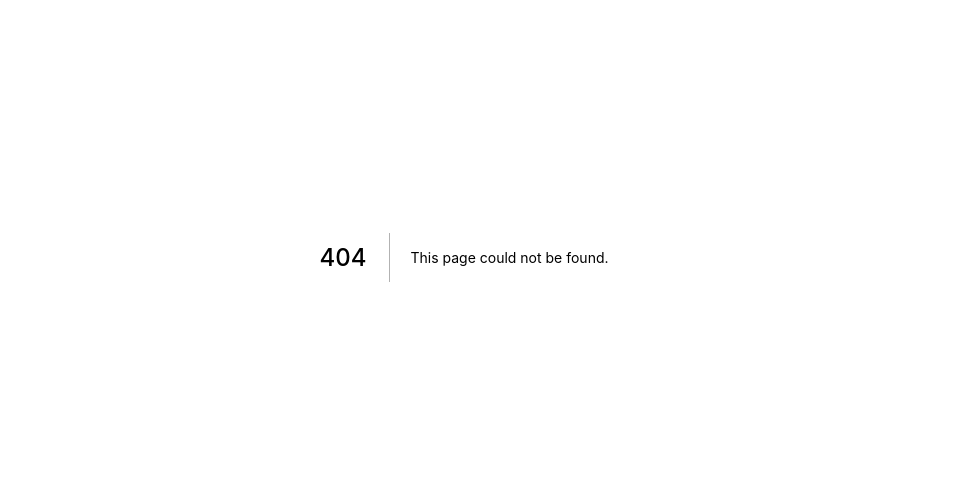
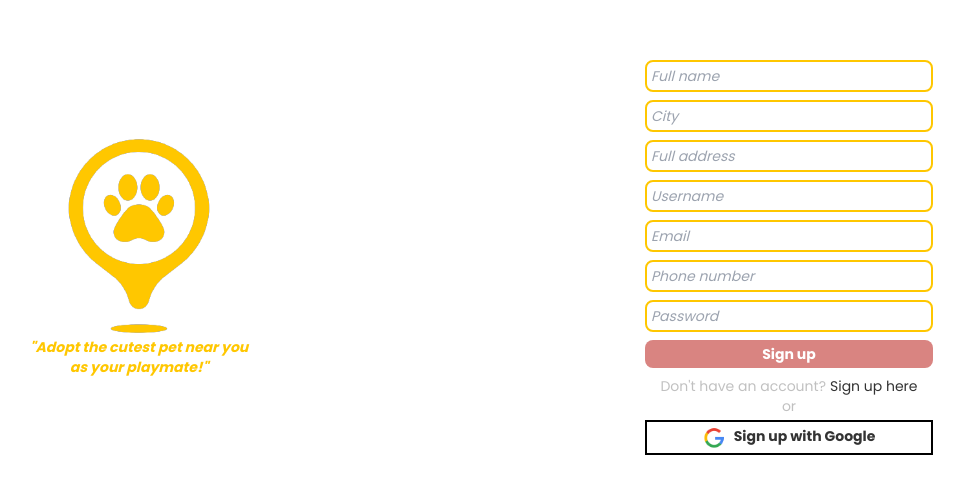
Before and after one commit to Blueneon28/PetAdopter-CapstoneProject, a Next.js app: page /auth/register in a window 1280 px wide. Before the commit this address had no page. Shown: the part 143-636 px from the top of the page, without its empty margins (176-1140 px from the left). Built offline with nearby package versions, Linux system fonts and the light colour scheme.

Commit message:
slicing login and register pages

```diff
--- a/pages/auth/login.jsx
+++ b/pages/auth/login.jsx
@@ -1,3 +1,46 @@
+import Image from "next/image";
+
+import logo from "../../assets/img/logo-petdopter.png";
+import { CustomInput } from "../../components/CustomInput";
+import { LoginButton, GoogleButton } from "../../components/CustomButton";
+
 export default function Login() {
-  return <div>login</div>;
+  return (
+    <>
+      <div className="w-screen h-screen grid items-center text-sm font-Poppins">
+        <div className="grid grid-cols-1 lg:grid-cols-2 gap-5 items-center justify-items-center">
+          <div className="grid justify-items-center">
+            <Image src={logo} alt="" width={150} height={200} />
+            <p className=" font-bold italic text-primary">
+              "Adopt the cutest pet near you
+            </p>
+            <p className=" font-bold italic text-primary">as your playmate!"</p>
+          </div>
+          <div className="grid grid-cols-1 justify-items-center gap-5">
+            <CustomInput
+              id="inputEmail"
+              type="email"
+              placeholder="Email"
+              // onChange={(e) => setEmail(e.target.value)}
+            />
+            <CustomInput
+              id="inputPassword"
+              type="password"
+              placeholder="Password"
+              // onChange={(e) => setPassword(e.target.value)}
+            />
+            <LoginButton id="loginButton" type="submit" label="Login" />
+            <div>
+              <div className="flex space-x-1 justify-center ">
+                <p className="opacity-30">Don't have an account?</p>
+                <p>Sign up here</p>
+              </div>
+              <p className="flex justify-center opacity-30 pb-1">or</p>
+              <GoogleButton label="Continue with Google" />
+            </div>
+          </div>
+        </div>
+      </div>
+    </>
+  );
 }
--- /dev/null
+++ b/pages/auth/register.jsx
@@ -0,0 +1,76 @@
+import Image from "next/image";
+
+import logo from "../../assets/img/logo-petdopter.png";
+import { CustomInput } from "../../components/CustomInput";
+import { SignupButton, GoogleButton } from "../../components/CustomButton";
+
+export default function Register() {
+  return (
+    <>
+      <div className="w-screen h-screen grid items-center text-sm font-Poppins">
+        <div className="grid grid-cols-1 lg:grid-cols-2 gap-5 items-center justify-items-center">
+          <div className="grid justify-items-center">
+            <Image src={logo} alt="" width={150} height={200} />
+            <p className=" font-bold italic text-primary">
+              "Adopt the cutest pet near you
+            </p>
+            <p className=" font-bold italic text-primary">as your playmate!"</p>
+          </div>
+          <div className="grid grid-cols-1 justify-items-center gap-2">
+            <CustomInput
+              id="inputFullName"
+              type="text"
+              placeholder="Full name"
+              //   onChange={(e) => setFullName(e.target.value)}
+            />
+            <CustomInput
+              id="inputCity"
+              type="text"
+              placeholder="City"
+              //   onChange={(e) => setCity(e.target.value)}
+            />
+            <CustomInput
+              id="inputFullAddress"
+              type="text"
+              placeholder="Full address"
+              //   onChange={(e) => setFullAddress(e.target.value)}
+            />
+            <CustomInput
+              id="inputUsername"
+              type="text"
+              placeholder="Username"
+              //   onChange={(e) => setUsername(e.target.value)}
+            />
+            <CustomInput
+              id="inputEmail"
+              type="email"
+              placeholder="Email"
+              //   onChange={(e) => setEmail(e.target.value)}
+            />
+            <CustomInput
+              id="inputPhoneNumber"
+              type="number"
+              placeholder="Phone number"
+              //   onChange={(e) => setPhoneNumber(e.target.value)}
+            />
+            <CustomInput
+              id="inputPassword"
+              type="password"
+              placeholder="Password"
+              //   onChange={(e) => setPassword(e.target.value)}
+            />
+            <SignupButton id="signupButton" type="submit" label="Sign up" />
+            <div>
+              <div className="flex space-x-1 justify-center ">
+                <p className="opacity-30">Don't have an account?</p>
+                <p>Sign up here</p>
+              </div>
+              <p className="flex justify-center opacity-30 pb-1">or</p>
+              <GoogleButton label="Sign up with Google" />
+            </div>
+          </div>
+        </div>
+      </div>
+    </>
+  );
+}
```
